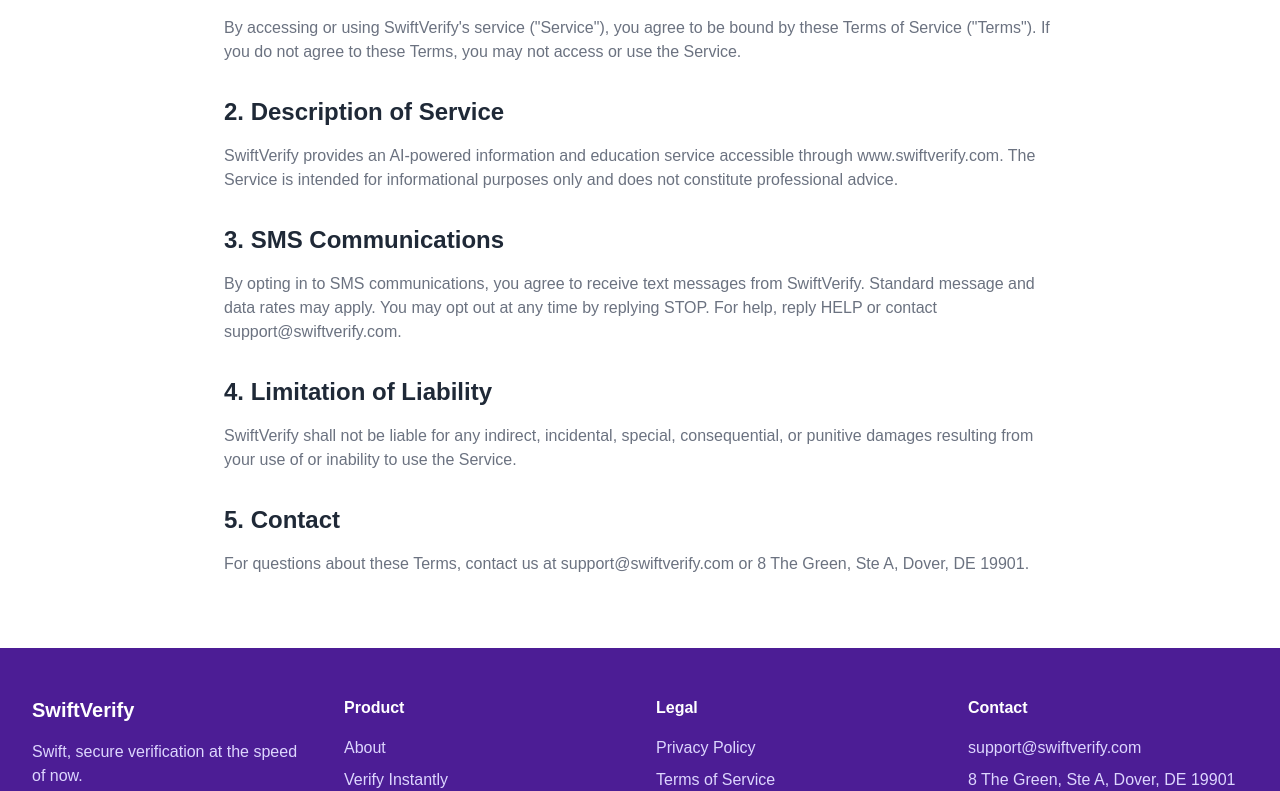
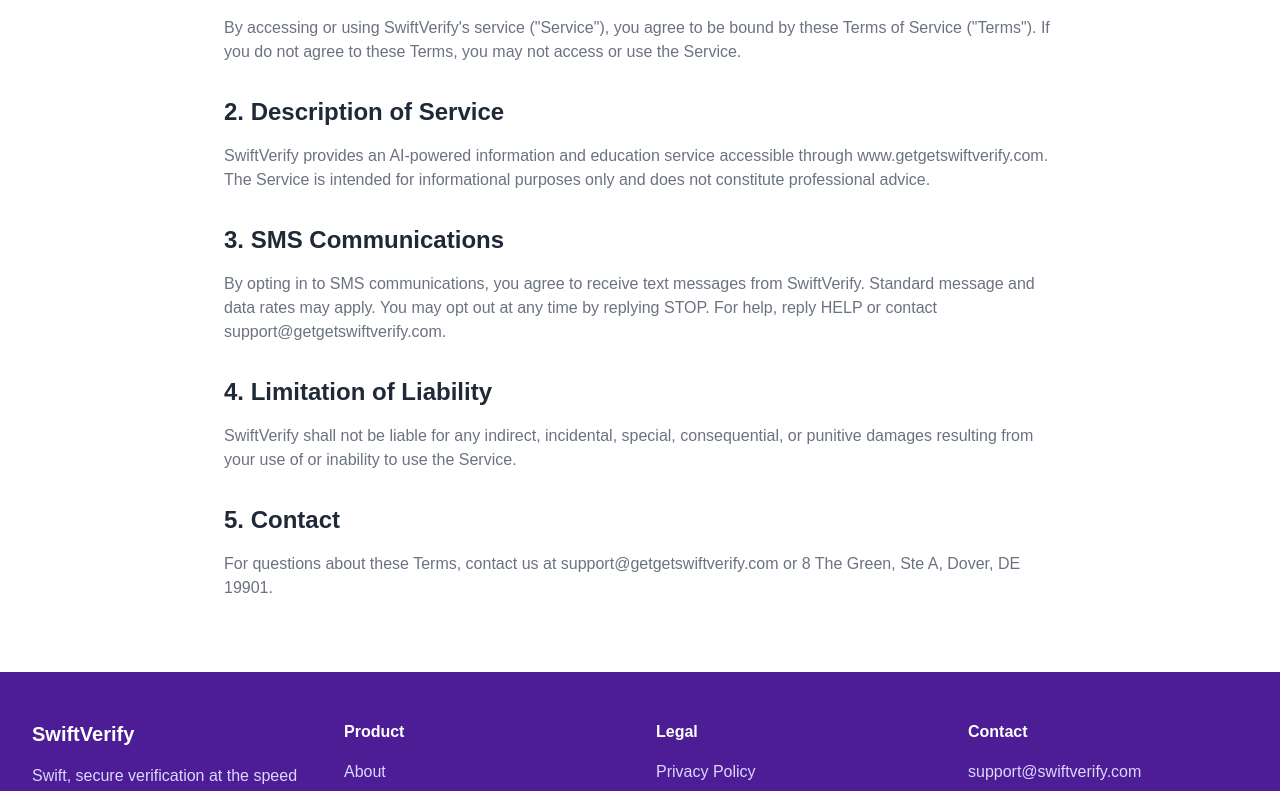
Before and after one commit to Textingman/org23224-swiftverify, a Next.js app: page /terms in a window 1280 px wide. Shown: the part 420-1211 px from the top of the page. Built offline with nearby package versions, Linux system fonts and the light colour scheme.

Commit message:
Update domain to www.getswiftverify.com and email to support@getswiftverify.com

```diff
--- a/app/terms/page.tsx
+++ b/app/terms/page.tsx
@@ -20,11 +20,11 @@
           </p>
           <h2 className="text-2xl font-bold mt-8 mb-4" style={{ color: '#1F2937' }}>2. Description of Service</h2>
           <p className="mb-6" style={{ color: '#6B7280' }}>
-            SwiftVerify provides an AI-powered information and education service accessible through www.swiftverify.com. The Service is intended for informational purposes only and does not constitute professional advice.
+            SwiftVerify provides an AI-powered information and education service accessible through www.getgetswiftverify.com. The Service is intended for informational purposes only and does not constitute professional advice.
           </p>
           <h2 className="text-2xl font-bold mt-8 mb-4" style={{ color: '#1F2937' }}>3. SMS Communications</h2>
           <p className="mb-4" style={{ color: '#6B7280' }}>
-            By opting in to SMS communications, you agree to receive text messages from SwiftVerify. Standard message and data rates may apply. You may opt out at any time by replying STOP. For help, reply HELP or contact support@swiftverify.com.
+            By opting in to SMS communications, you agree to receive text messages from SwiftVerify. Standard message and data rates may apply. You may opt out at any time by replying STOP. For help, reply HELP or contact support@getgetswiftverify.com.
           </p>
           <h2 className="text-2xl font-bold mt-8 mb-4" style={{ color: '#1F2937' }}>4. Limitation of Liability</h2>
           <p className="mb-6" style={{ color: '#6B7280' }}>
@@ -32,7 +32,7 @@
           </p>
           <h2 className="text-2xl font-bold mt-8 mb-4" style={{ color: '#1F2937' }}>5. Contact</h2>
           <p className="mb-6" style={{ color: '#6B7280' }}>
-            For questions about these Terms, contact us at support@swiftverify.com or 8 The Green, Ste A, Dover, DE 19901.
+            For questions about these Terms, contact us at support@getgetswiftverify.com or 8 The Green, Ste A, Dover, DE 19901.
           </p>
         </div>
       </section>
```
